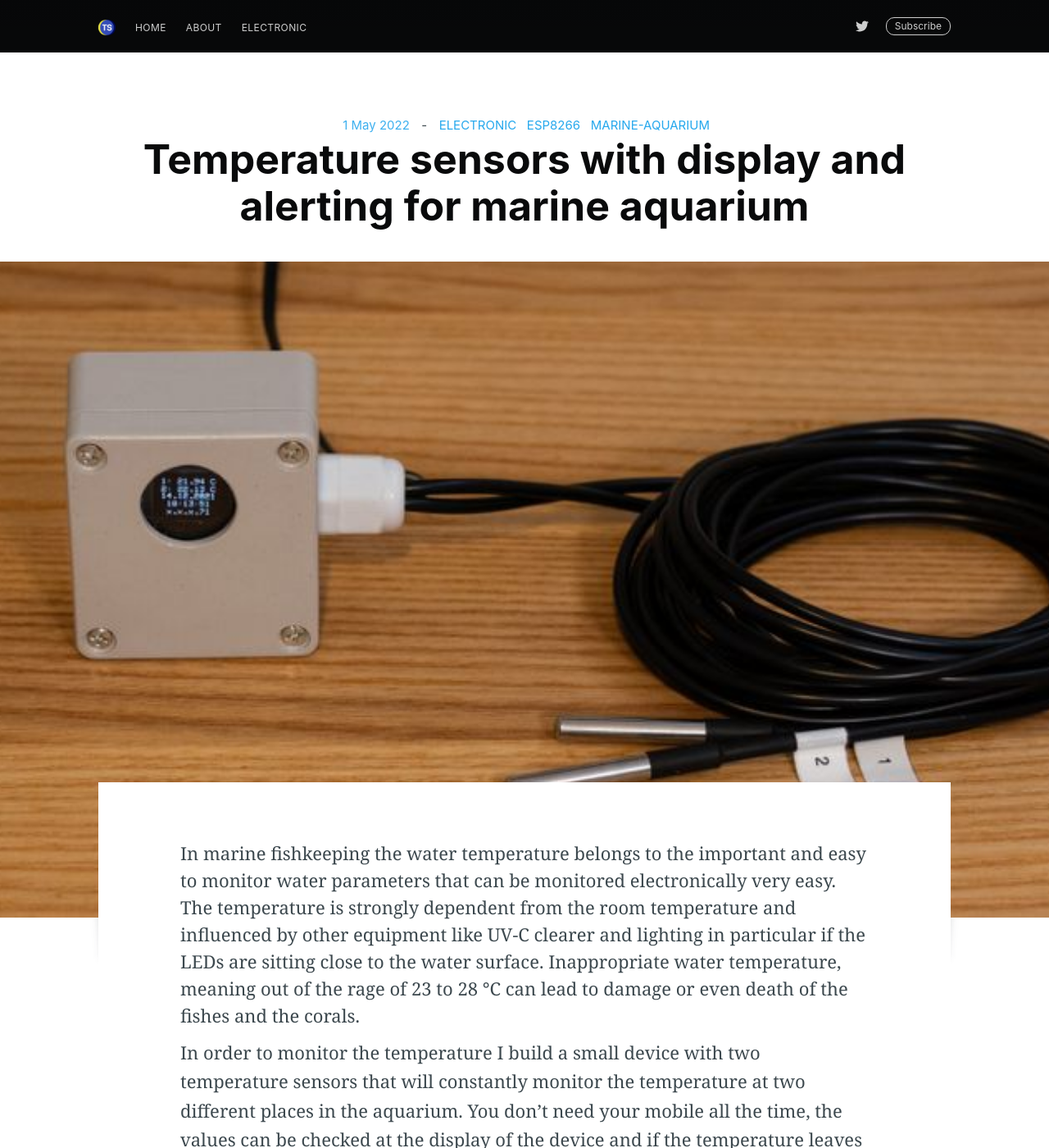
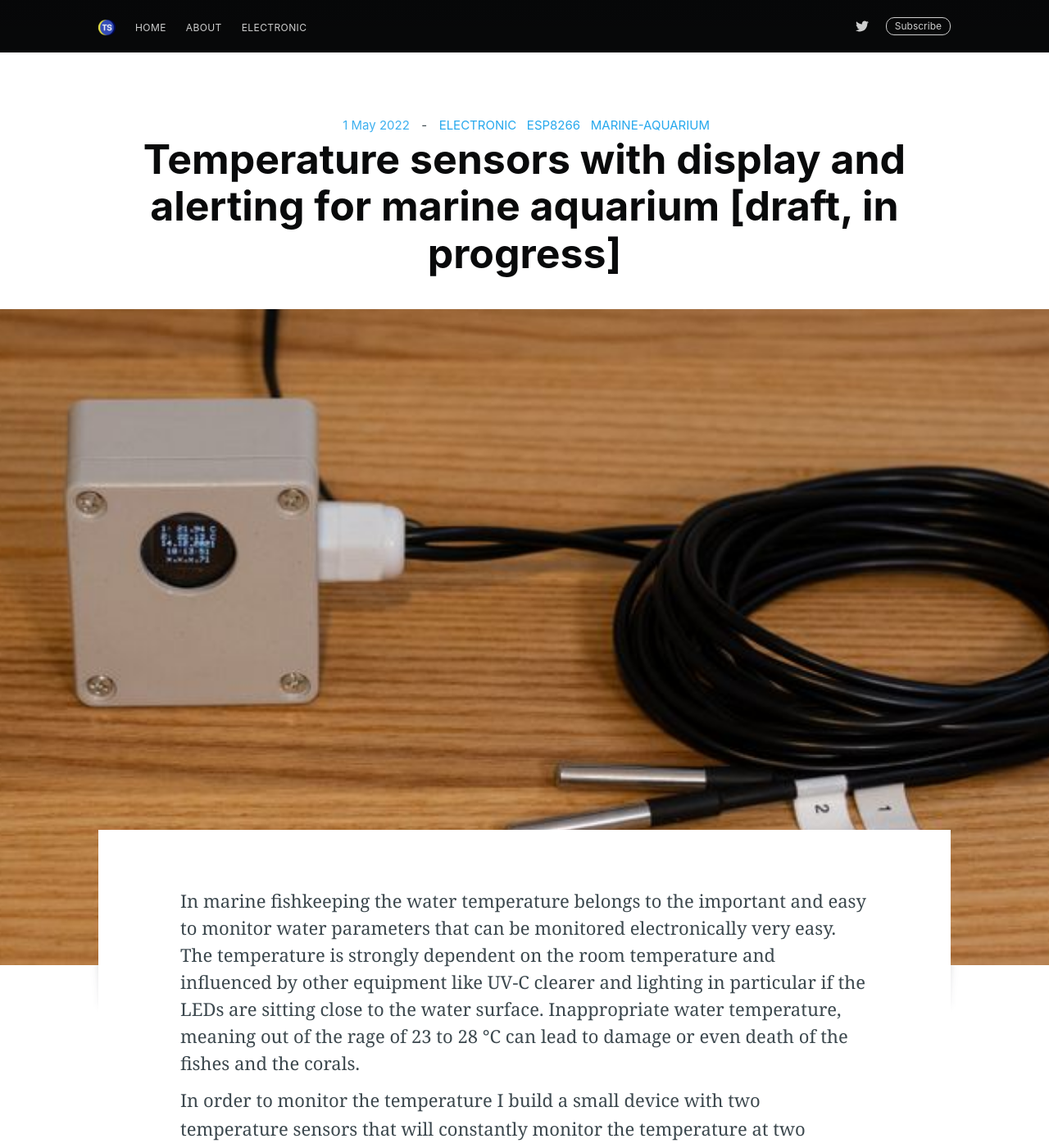
Before and after one commit to schminkel/tech-projects-website, a Jekyll site: the page built from _posts/2020-05-01-esp8266-temperature-monitoring.md, in a window 1280 px wide and 1400 px high. Shown: the whole window at 82% size. Built offline with Jekyll 4.4.1, drawn with Linux system fonts in a browser that asks for light colours; nearby versions of some CDN libraries; comment, search, counter and statistics services are not loaded; some of the changed text lies outside the part shown.

Commit message:
temp monitoring updates

```diff
--- a/_posts/2020-05-01-esp8266-temperature-monitoring.md
+++ b/_posts/2020-05-01-esp8266-temperature-monitoring.md
@@ -3,7 +3,7 @@
 current: post
 cover:  assets/images/esp8266-temperature-monitoring/temperature-monitor.jpeg
 navigation: True
-title: Temperature sensors with display and alerting for marine aquarium
+title: Temperature sensors with display and alerting for marine aquarium [draft, in progress]
 date: 2022-05-01 06:00:00
 tags: [ELECTRONIC, ESP8266, MARINE-AQUARIUM]
 class: post-template
@@ -11,7 +11,7 @@
 author: tschminkel
 ---
 
-In marine fishkeeping the water temperature belongs to the important and easy to monitor water parameters that can be monitored electronically very easy. The temperature is strongly dependent from the room temperature and influenced by other equipment like UV-C clearer and lighting in particular if the LEDs are sitting close to the water surface. Inappropriate water temperature, meaning out of the rage of 23 to 28 °C can lead to damage or even death of the fishes and the corals.
+In marine fishkeeping the water temperature belongs to the important and easy to monitor water parameters that can be monitored electronically very easy. The temperature is strongly dependent on the room temperature and influenced by other equipment like UV-C clearer and lighting in particular if the LEDs are sitting close to the water surface. Inappropriate water temperature, meaning out of the rage of 23 to 28 °C can lead to damage or even death of the fishes and the corals.
 
 In order to monitor the temperature I build a small device with two temperature sensors that will constantly monitor the temperature at two different places in the aquarium. You don’t need your mobile all the time, the values can be checked at the display of the device and if the temperature leaves a defined range of 24-27 °C you get notified. The device has got a physical notification. That means a buzzer starts beeping and you can pause the notification by pressing the snooze button for defined period of time.
 
@@ -38,6 +38,11 @@
 | 15             | 1 x Universal Power Supply 5V                              | [Amazon-Link](https://amzn.to/3rPPTBU) |
 
 ![Temperatur Monitor Electronic Circuit](/assets/images/esp8266-temperature-monitoring/temperature-monitor-fritzing.png)
+
+## Source Code
+
+The source code of the PlatformIO project can be found on Github:
+[Github - ESP8266TemperatureMonitoring](https://github.com/schminkel/ESP8266TemperatureMonitoring)
 
 ## NOTIZEN
 
```
